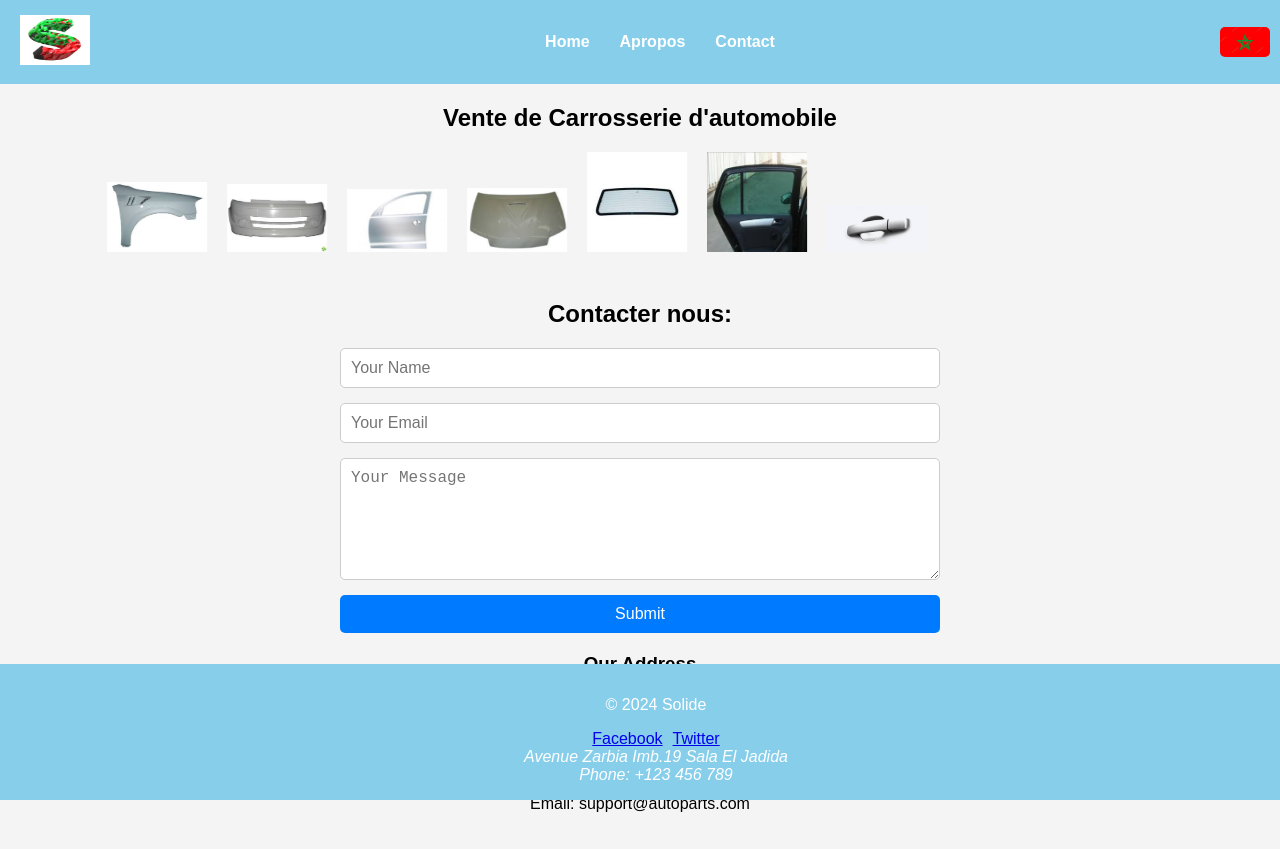
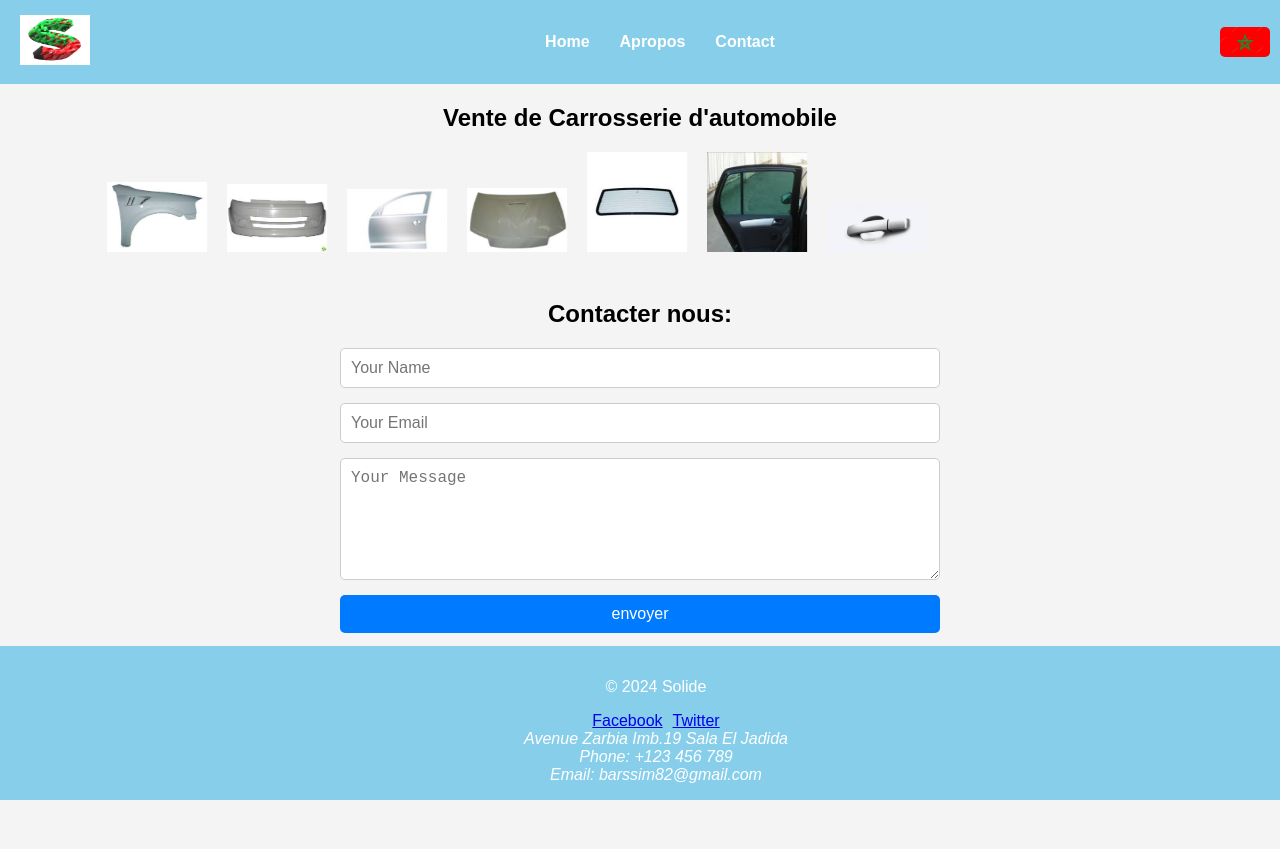
Before and after one commit to barssim/auto-parts-shop, a React (Create React App) app: page /contact in a window 1280 px wide. After the commit the page ends 800 px from the top, so only its background shows below. Built offline with nearby package versions, Linux system fonts and the light colour scheme.

Commit message:
make header dynamic

```diff
--- a/src/components/Footer.js
+++ b/src/components/Footer.js
@@ -15,6 +15,8 @@ const Footer = ({ language, toggleLanguage }) => {
                {content.companyAdresse}
                <br />
                Phone: {content.companyPhone}
+               <br />
+               Email: {content.companyEmail}
            </address>
        </footer>
    );
--- a/src/components/Header.js
+++ b/src/components/Header.js
@@ -1,6 +1,6 @@
 import React from 'react';
-import fr from "../locales/fr.json";
-import ar from "../locales/ar.json";
+import fr from "../locales/header/fr.json";
+import ar from "../locales/header/ar.json";
 
 const Header = ({ language, toggleLanguage }) => {
 	const content = language === "fr" ? fr : ar;
--- a/src/locales/ar.json
+++ b/src/locales/ar.json
@@ -1,7 +1,7 @@
 {
 	"whatWeDo":"بيع وتوزيع قطع هياكل السيارات",
 	"whatYouFind": "كل انواع هياكل السيارات الجديد",
-	"about": "استعلامات",
+
 	"whoAreWe": "من نحن؟",
 	"connection": "دخول",
 	"registration": "تسجيل",
@@ -38,14 +38,10 @@
 	"article":  "سلعة",
 	"please_login":  "يرجى تسجيل الدخول حتى تتمكن من طلب السلعة",
 	"successfully_logged_out":  "لقد تم تسجيل خروجك بنجاح",
-	"home": "الرئيسية",
 
-	"contactUs": "اتصل بنا",
-	"contact": "اتصال",
 
 	"services": "خدمات",
 	"not_possible_to_change_reserved_article":  "ليس لديك إمكانية تغيير سلعة محجوزة.",
-	"rigths_reserved": "جميع الحقوق محفوظة.",
-	"group_solide": "solide مجموعة:"
+	"rigths_reserved": "جميع الحقوق محفوظة."
 
 }
--- a/src/locales/footer/ar.json
+++ b/src/locales/footer/ar.json
@@ -2,6 +2,7 @@
 "companyName":"Solide",
 "companyAdresse":"شارع الزربية العمارة 19 سلا الجديدة",
 "companyPhone":"+123 456 789",
+"companyEmail":"barssim82@gmail.com",
 "facebook_link":"https://facebook.com",
 "twitter_link":"https://twitter.com"
 }
--- a/src/locales/footer/fr.json
+++ b/src/locales/footer/fr.json
@@ -2,6 +2,7 @@
 "companyName":"Solide",
 "companyAdresse":"Avenue Zarbia Imb.19 Sala El Jadida",
 "companyPhone":"+123 456 789",
+"companyEmail":"barssim82@gmail.com",
 "facebook_link":"https://facebook.com",
 "twitter_link":"https://twitter.com"
 }
--- a/src/locales/fr.json
+++ b/src/locales/fr.json
@@ -1,7 +1,7 @@
 {
 	"whatWeDo":"Vente de Carrosserie d'automobile",
 	"whatYouFind": "Vous trouvez ici toutes sorte de carrosserie pour votre automobile.",
-	"about": "Apropos",
+
 	"whoAreWe": "Qui sommes-nous?",
 	"connection": "Connection",
 	"registration": "Inscription",
@@ -38,14 +38,12 @@
 	"article":  "Article",
 	"please_login":  "Veuillez se connect&eacute afin de pouvoir commander l'article",
 	"successfully_logged_out":  "Vous étes deconnect&eacute avec succ&eacutes",
-	"home": "Home",
 
 
-	"contact": "Contact",
-	"contactUs": "Contacter nous:",
+
+
 
 	"services": "Services",
 	"not_possible_to_change_reserved_article":  "Vous n'avez pas la possibilit&eacute de changer une pi&egravece d&eacutej&agrave r&eacuteserv&eacute.",
-	"rigths_reserved": "Tous droits réservés.",
-	"group_solide": "Le groupe solide:"
+	"rigths_reserved": "Tous droits réservés."
 }
--- /dev/null
+++ b/src/locales/header/ar.json
@@ -0,0 +1,10 @@
+{
+"home": "الرئيسية",
+"contactUs": "اتصل بنا",
+"submit":"ارسل",
+"thankForContact":"شكرا لتواصلك معنا!",
+"companyAdresse":"شارع الزربية العمارة 19 سلا الجديدة",
+"companyPhone":"+123 456 789",
+"about": "استعلامات",
+"group_solide": "solide مجموعة:"
+}
--- /dev/null
+++ b/src/locales/header/fr.json
@@ -0,0 +1,12 @@
+{
+"home": "Home",
+"contact": "Contact",
+"contactUs": "Contacter nous:",
+"submit":"envoyer",
+"thankForContact":"Thank you for contacting us!",
+"companyAdresse":"Avenue Zarbia Imb.19 Sala El Jadida",
+"companyPhone":"+123 456 789",
+"about": "Apropos",
+"group_solide": "Le groupe solide:"
+
+}
--- a/src/pages/About.js
+++ b/src/pages/About.js
@@ -1,7 +1,7 @@
 import React from 'react';
 import styles from '../cssFiles/styles.css';
-import fr from "../locales/fr.json";
-import ar from "../locales/ar.json";
+import fr from "../locales/header/fr.json";
+import ar from "../locales/header/ar.json";
 
 const About = ({ language }) => {
 	const content = language === "fr" ? fr : ar;
--- a/src/pages/Contact.js
+++ b/src/pages/Contact.js
@@ -1,6 +1,6 @@
 import React, { useState } from "react";
-import fr from "../locales/fr.json";
-import ar from "../locales/ar.json";
+import fr from "../locales/header/fr.json";
+import ar from "../locales/header/ar.json";
 
 const Contact = ({ language }) => {
 	const content = language === "fr" ? fr : ar;
@@ -18,7 +18,7 @@ const Contact = ({ language }) => {
   const handleSubmit = (e) => {
     e.preventDefault();
     console.log("Form submitted:", formData);
-    alert("Thank you for contacting us!");
+    alert("{content.thankForContact}");
     setFormData({ name: "", email: "", message: "" }); // Reset form
   };
 
@@ -80,16 +80,14 @@ const Contact = ({ language }) => {
             cursor: "pointer",
           }}
         >
-          Submit
+          {content.submit}
         </button>
       </form>
 
       <div style={{ marginTop: "20px", textAlign: "center" }}>
-        <h3>Our Address</h3>
-        <p>123 Auto Parts Street</p>
-        <p>Casablanca, Morocco</p>
-        <p>Phone: +212 123 456 789</p>
-        <p>Email: support@autoparts.com</p>
+        <p>{content.companyAdresse}</p>
+        <p>Phone:{content.companyPhone}</p>
+        <p>Email: {content.companyEmail}</p>
       </div>
     </div>
   );
```
